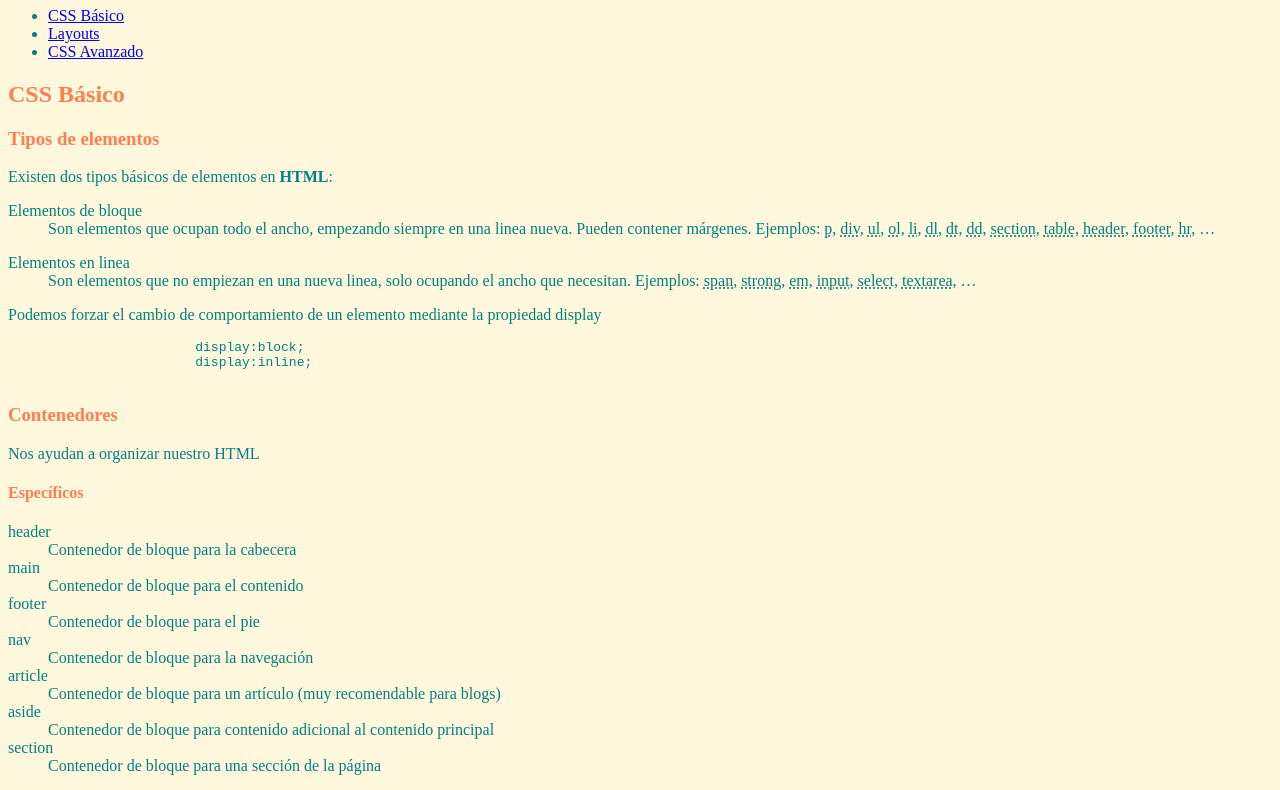
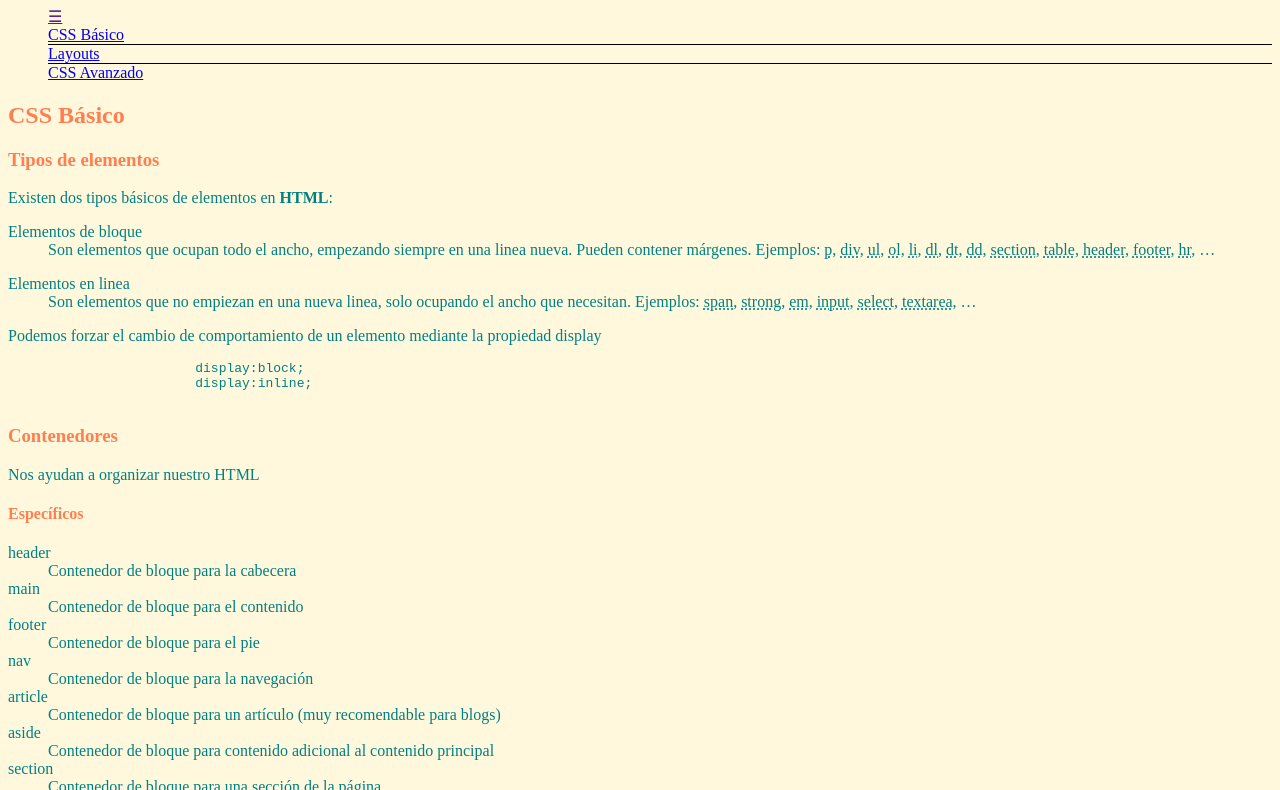
Before and after one commit to FSD0321STR/cursoCSS, a plain HTML site: page index.html in a window 1280 px wide. Shown: the part 73-863 px from the top of the page. Drawn offline with Linux system fonts and the light colour scheme.

Commit message:
change stylos

```diff
--- a/index.html
+++ b/index.html
@@ -10,6 +10,9 @@
 
             <nav>
                 <ul class="menu">
+                    <li>
+                        <a href="">☰</a>
+                    </li>
                     <li>
                         <a href="#basic">CSS Básico</a>
                     </li>
--- a/style.css
+++ b/style.css
@@ -12,3 +12,16 @@ body{
 h1, h2, h3, h4, h5{
     color: var(--main-font-color)
 }
+
+nav ul li{
+    list-style-type: none;
+    border-bottom: 1px solid black;
+}
+
+nav ul li:first-child{
+    border-bottom: none;
+}
+
+nav ul li:last-child{
+    border-bottom: none;
+}
```
